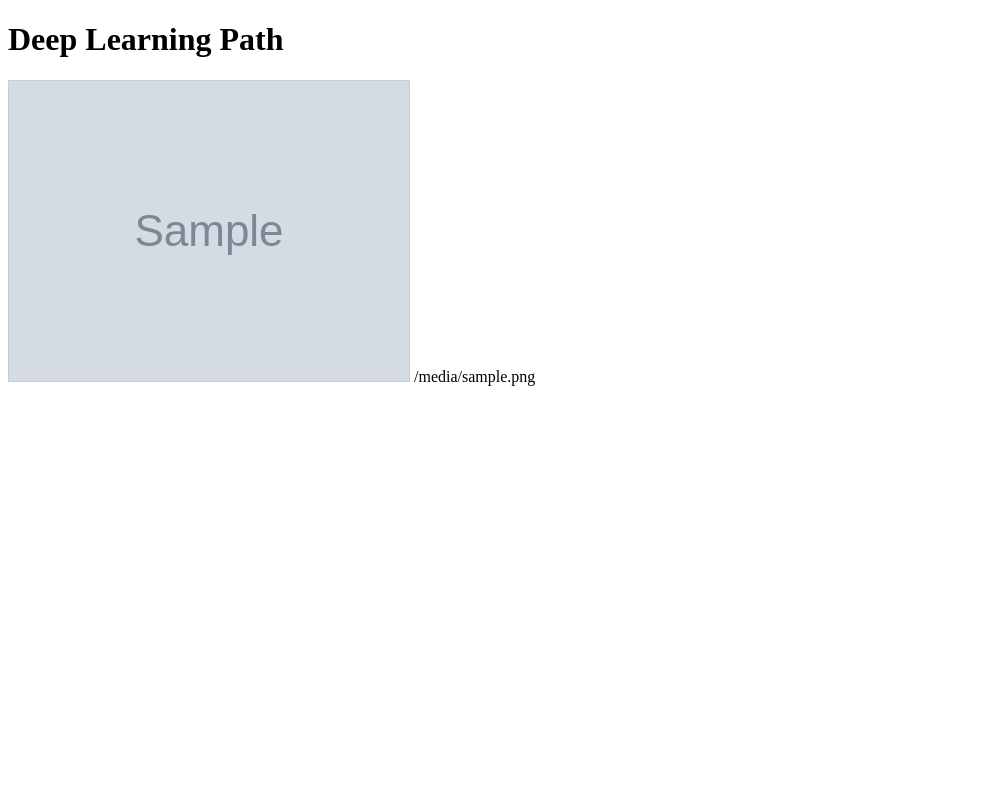
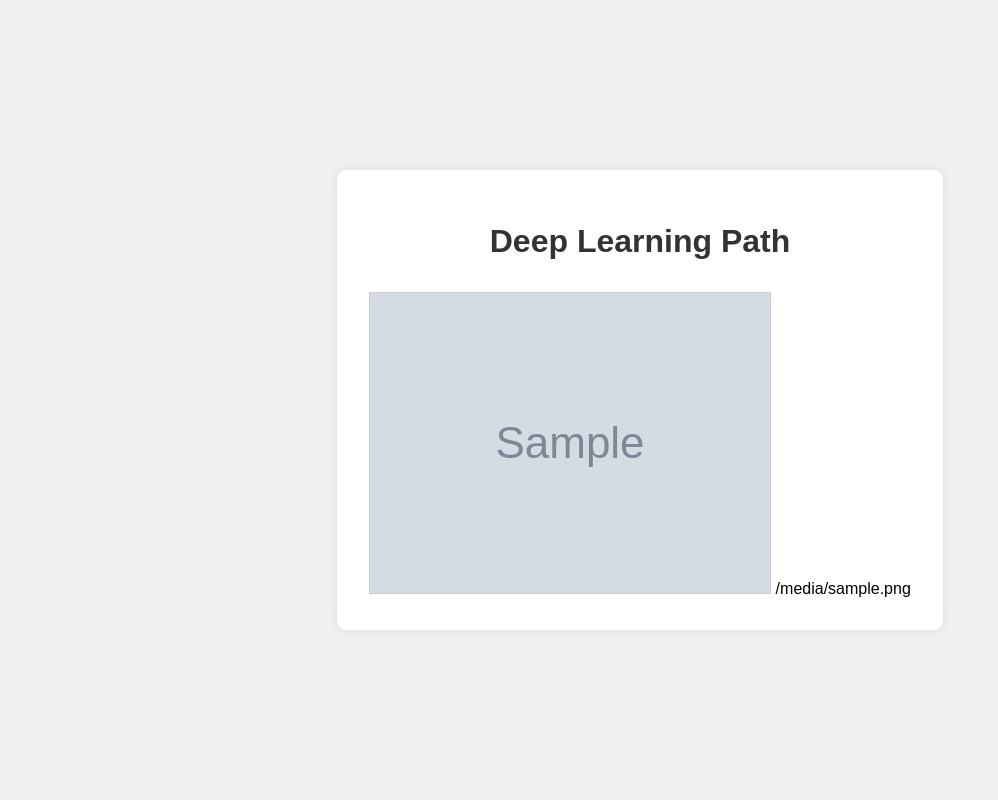
Before and after one commit to Krzysztofkol/LearningTechTree, a Flask app: template templates/index.html in a window 1280 px wide. Shown: the whole page, without its empty margins (0-998 px from the left). Run offline with Flask 3, Linux system fonts and the light colour scheme; the template is opened without the code that fills it: most values are stand-ins (such as "Sample title", 1, 10 or a date in 2020); grey boxes marked "Sample" are stand-in pictures.

Commit message:
increasing interactivity and new file for graph

```diff
--- a/app.py
+++ b/app.py
@@ -1,73 +1,26 @@
+import os
 from flask import Flask, render_template, request, jsonify
 import json
-import os
 import pygraphviz as pgv
 
 app = Flask(__name__)
 
 PROGRESS_FILE = 'progress.json'
+GRAPH_FILE = 'graph.txt'
 
 if not os.path.exists('static'):
     os.makedirs('static')
 
-DOT_SCRIPT = """
-digraph DeepLearningPath {
-    rankdir=LR;
-    node [shape=box, style="rounded,filled", color=black, fillcolor=lightblue2, fontname="Helvetica", fontsize=12, penwidth=2];
-    edge [color=gray, arrowhead=open];
-    BasicMath [label="Basic Math (Algebra, Calculus)"];
-    BasicProgramming [label="Basic Programming (Python)"];
-    LinearAlgebra [label="Linear Algebra"];
-    ProbabilityStatistics [label="Probability & Statistics"];
-    DataStructures [label="Data Structures"];
-    Algorithms [label="Algorithms"];
-    NumericalComputing [label="Numerical Computing (Numpy)"];
-    DataPreprocessing [label="Data Preprocessing"];
-    MLBasics [label="Machine Learning Basics"];
-    NeuralNetworks [label="Neural Networks"];
-    DeepLearningFrameworks [label="Deep Learning Frameworks (TensorFlow, PyTorch)"];
-    CNNs [label="Convolutional Neural Networks (CNNs)"];
-    RNNs [label="Recurrent Neural Networks (RNNs)"];
-    GANs [label="Generative Adversarial Networks (GANs)"];
-    RL [label="Reinforcement Learning"];
-    NLP [label="Natural Language Processing (NLP)"];
-    AdvancedDL [label="Advanced Deep Learning Topics"];
-    ModelDeployment [label="Model Deployment"];
-    EthicsAI [label="Ethics in AI"];
-    BasicMath -> LinearAlgebra;
-    BasicMath -> ProbabilityStatistics;
-    BasicProgramming -> DataStructures;
-    BasicProgramming -> NumericalComputing;
-    BasicProgramming -> DataPreprocessing;
-    LinearAlgebra -> NumericalComputing;
-    LinearAlgebra -> MLBasics;
-    ProbabilityStatistics -> MLBasics;
-    DataStructures -> Algorithms;
-    Algorithms -> MLBasics;
-    NumericalComputing -> MLBasics;
-    MLBasics -> NeuralNetworks;
-    DataPreprocessing -> NeuralNetworks;
-    NeuralNetworks -> DeepLearningFrameworks;
-    NeuralNetworks -> CNNs;
-    NeuralNetworks -> RNNs;
-    NeuralNetworks -> GANs;
-    NeuralNetworks -> RL;
-    NeuralNetworks -> NLP;
-    DeepLearningFrameworks -> CNNs;
-    DeepLearningFrameworks -> RNNs;
-    DeepLearningFrameworks -> GANs;
-    DeepLearningFrameworks -> RL;
-    DeepLearningFrameworks -> NLP;
-    CNNs -> AdvancedDL;
-    RNNs -> AdvancedDL;
-    GANs -> AdvancedDL;
-    RL -> AdvancedDL;
-    NLP -> AdvancedDL;
-    AdvancedDL -> ModelDeployment;
-    AdvancedDL -> EthicsAI;
-    ModelDeployment -> EthicsAI;
-}
-"""
+def read_graph_file():
+    try:
+        with open(GRAPH_FILE, 'r') as file:
+            return file.read()
+    except FileNotFoundError:
+        app.logger.error(f"Graph file not found: {GRAPH_FILE}")
+        return ""
+    except IOError:
+        app.logger.error(f"Error reading graph file: {GRAPH_FILE}")
+        return ""
 
 def load_progress():
     if os.path.exists(PROGRESS_FILE):
@@ -80,31 +33,44 @@ def save_progress(progress):
     with open(PROGRESS_FILE, 'w') as f:
         json.dump(progress, f)
 
+def get_direct_successors(graph, node):
+    return [edge[1] for edge in graph.edges() if edge[0] == node]
+
 def generate_graph(progress):
     app.logger.info("Generating graph")
-    graph = pgv.AGraph(string=DOT_SCRIPT)
+    graph = pgv.AGraph(string=read_graph_file())
     graph.node_attr['shape'] = 'box'
     graph.node_attr['style'] = 'rounded,filled'
     graph.node_attr['fontname'] = 'Helvetica'
-    graph.node_attr['fontsize'] = '12'
-    graph.node_attr['height'] = '0.5'  # Set a fixed height for nodes
-    graph.node_attr['width'] = '2'     # Set a minimum width for nodes
+    graph.node_attr['fontsize'] = '10'
+    graph.node_attr['height'] = '0.5'
+    graph.node_attr['width'] = '2'
 
+    # First pass: identify completed nodes and their direct successors
+    completed_nodes = set()
+    yellow_nodes = set()
     for node in graph.nodes():
         node_name = node.name
-        app.logger.info(f"Processing node: {node_name}")
         if progress.get(node_name, False):
+            completed_nodes.add(node_name)
+            successors = get_direct_successors(graph, node)
+            for successor in successors:
+                if not progress.get(successor, False):
+                    yellow_nodes.add(successor)
+
+    # Second pass: color the nodes
+    for node in graph.nodes():
+        node_name = node.name
+        if node_name in completed_nodes:
             node.attr['fillcolor'] = 'lightgreen'
+        elif node_name in yellow_nodes:
+            node.attr['fillcolor'] = 'yellow'
         else:
-            node.attr['fillcolor'] = 'lightblue2'
+            node.attr['fillcolor'] = 'lightgrey'
+
         node.attr['id'] = node_name
         node.attr['href'] = f'javascript:void(0);'
         node.attr['onclick'] = f'updateTopic("{node_name}");'
-
-        # Calculate accurate node dimensions
-        label_width = len(node.attr['label']) * 0.1  # Estimate width based on label length
-        node.attr['width'] = max(2, label_width)  # Ensure minimum width of 2
-
         app.logger.info(f"Node {node_name} attributes: {node.attr}")
 
     return graph
@@ -119,10 +85,13 @@ def index():
     graph.draw(graph_file, format='png', prog='dot')
     map_file = 'static/graph.map'
     graph.draw(map_file, format='cmapx', prog='dot')
+
     with open(map_file) as f:
         image_map = f.read()
+
     app.logger.info(f"Generated graph: {graph_file}")
     app.logger.info(f"Generated image map: {image_map}")
+
     return render_template('index.html', graph_file=f'/{graph_file}', image_map=image_map, progress=json.dumps(progress))
 
 @app.route('/update', methods=['POST'])
@@ -131,20 +100,26 @@ def update():
     data = request.json
     topic = data['topic']
     completed = data['completed']
+
     progress = load_progress()
     progress[topic] = completed
     save_progress(progress)
+
     app.logger.info(f"Updated topic: {topic}, Completed: {completed}")
     app.logger.info(f"Current progress: {progress}")
+
     graph = generate_graph(progress)
     graph_file = 'static/graph.png'
     graph.draw(graph_file, format='png', prog='dot')
     map_file = 'static/graph.map'
     graph.draw(map_file, format='cmapx', prog='dot')
+
     with open(map_file) as f:
         image_map = f.read()
+
     app.logger.info(f"Generated updated graph: {graph_file}")
     app.logger.info(f"Generated updated image map: {image_map}")
+
     return jsonify(success=True, graph_file=f'/static/graph.png', image_map=image_map, progress=progress)
 
 if __name__ == '__main__':
--- a/progress.json
+++ b/progress.json
@@ -1 +1 @@
-{"BasicMath": true, "BasicProgramming": true, "DataStructures": true, "LinearAlgebra": true, "ProbabilityStatistics": true, "Algorithms": false, "NumericalComputing": true, "MLBasics": false, "DataPreprocessing": false, "NeuralNetworks": false, "DeepLearningFrameworks": true, "NLP": true, "RL": true, "GANs": true}
+{"BasicMath": false, "BasicProgramming": false, "DataStructures": false, "LinearAlgebra": false, "ProbabilityStatistics": false, "Algorithms": false, "NumericalComputing": false, "MLBasics": false, "DataPreprocessing": false, "NeuralNetworks": false, "DeepLearningFrameworks": false, "NLP": false, "RL": false, "GANs": false, "CNNs": false, "RNNs": false, "AdvancedDL": false, "ModelDeployment": false, "EthicsAI": false}
--- a/templates/index.html
+++ b/templates/index.html
@@ -3,11 +3,35 @@
 <head>
     <title>Deep Learning Path</title>
     <style>
+        body {
+            font-family: Arial, sans-serif;
+            margin: 0;
+            padding: 0;
+            display: flex;
+            justify-content: center;
+            align-items: center;
+            min-height: 100vh;
+            background-color: #f0f0f0;
+        }
+        .container {
+            text-align: center;
+            background-color: white;
+            padding: 2rem;
+            border-radius: 10px;
+            box-shadow: 0 0 10px rgba(0,0,0,0.1);
+        }
+        h1 {
+            color: #333;
+            margin-bottom: 1rem;
+        }
         #graph-container {
             position: relative;
             display: inline-block;
+            margin-top: 1rem;
         }
         #graph {
+            max-width: 100%;
+            height: auto;
             border: 1px solid #ccc;
         }
         area {
@@ -23,11 +47,13 @@
     </style>
 </head>
 <body>
-    <h1>Deep Learning Path</h1>
-    <div id="graph-container">
-        <img src="{{ graph_file }}" usemap="#DeepLearningPath" id="graph">
-        {{ image_map|safe }}
-        <div id="hover-indicator"></div>
+    <div class="container">
+        <h1>Deep Learning Path</h1>
+        <div id="graph-container">
+            <img src="{{ graph_file }}" usemap="#DeepLearningPath" id="graph">
+            {{ image_map|safe }}
+            <div id="hover-indicator"></div>
+        </div>
     </div>
     <script>
         console.log("Script started");
@@ -35,7 +61,6 @@
         const hoverIndicator = document.getElementById('hover-indicator');
         let progress = {{ progress|safe }};
         let nodeCoordinates = {};
-
         function showHoverIndicator(coords) {
             console.log("showHoverIndicator called with coords:", coords);
             const [x, y, width, height] = coords.split(',').map(Number);
@@ -45,17 +70,14 @@
             hoverIndicator.style.height = `${height - y}px`;
             hoverIndicator.style.display = 'block';
         }
-
         function hideHoverIndicator() {
             console.log("hideHoverIndicator called");
             hoverIndicator.style.display = 'none';
         }
-
         function isPointInNode(x, y, node) {
             const [nodeX, nodeY, nodeWidth, nodeHeight] = node;
             return x >= nodeX && x <= nodeWidth && y >= nodeY && y <= nodeHeight;
         }
-
         function getClickedNode(x, y) {
             for (const [nodeName, coords] of Object.entries(nodeCoordinates)) {
                 if (isPointInNode(x, y, coords)) {
@@ -64,7 +86,6 @@
             }
             return null;
         }
-
         function attachEventListeners() {
             console.log("Attaching event listeners");
             document.querySelectorAll('area').forEach(area => {
@@ -78,7 +99,6 @@
                 });
             });
         }
-
         function updateTopic(topic) {
             console.log("updateTopic called with topic:", topic);
             fetch('/update', {
@@ -108,7 +128,6 @@
                 alert('An error occurred while updating progress.');
             });
         }
-
         function updateGraph(graphFile, imageMap) {
             console.log("Updating graph with:", graphFile, imageMap);
             graph.src = graphFile + '?t=' + new Date().getTime();
@@ -121,24 +140,20 @@
                 graphContainer.removeChild(existingMap);
             }
             graphContainer.appendChild(newMap);
-
             // Update nodeCoordinates
             nodeCoordinates = {};
             newMap.querySelectorAll('area').forEach(area => {
                 const [x, y, width, height] = area.coords.split(',').map(Number);
                 nodeCoordinates[area.id] = [x, y, width, height];
             });
-
             attachEventListeners();
             console.log("Graph updated");
         }
-
         graph.addEventListener('click', (e) => {
             const rect = graph.getBoundingClientRect();
             const x = e.clientX - rect.left;
             const y = e.clientY - rect.top;
             console.log(`Clicked at (${x}, ${y})`);
-
             const clickedNode = getClickedNode(x, y);
             if (clickedNode) {
                 console.log(`Clicked node: ${clickedNode}`);
@@ -147,7 +162,6 @@
                 console.log("No matching node found for click");
             }
         });
-
         window.onload = function() {
             console.log("Window loaded");
             attachEventListeners();
@@ -158,7 +172,6 @@
             });
             console.log("Event listeners attached and nodeCoordinates initialized");
         };
-
         console.log("Script loaded and running");
     </script>
 </body>
```
Also changed, not shown: graph.txt (added, +60 -0 lines), static/graph.png, 1 other file.
